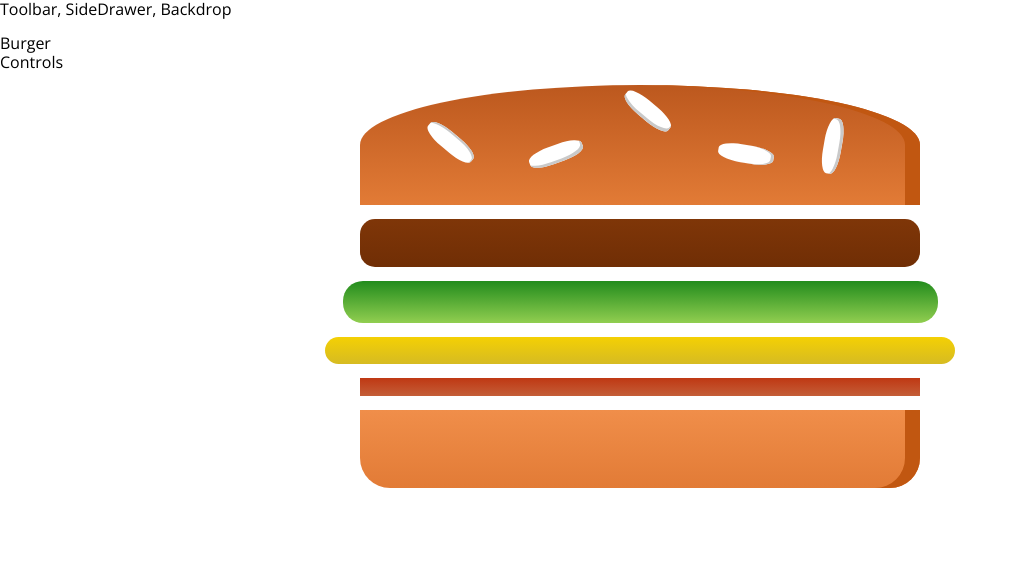
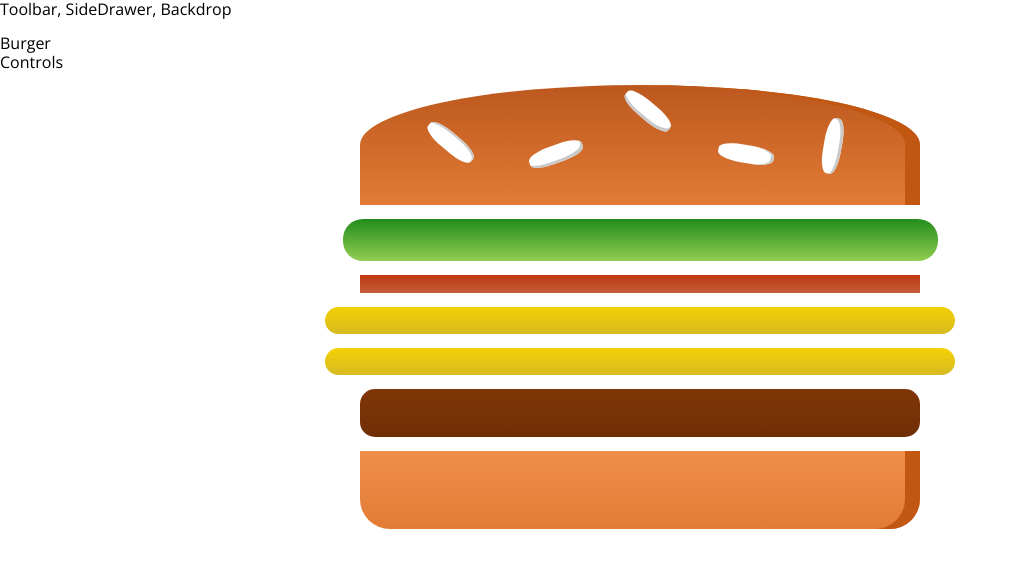
Before and after one commit to tmichelogiannakis/burger-builder, a React (Create React App) app: page / in a window 1280 px wide. Shown: the top 568 px of the page, without its empty margins (0-1018 px from the left). Built offline with nearby package versions, Linux system fonts and the light colour scheme.

Commit message:
feat: dynamic burger ingredients

```diff
--- a/src/layout/builder/Builder.js
+++ b/src/layout/builder/Builder.js
@@ -2,12 +2,21 @@ import React, { Component } from 'react';
 import Burger from './components/burger/Burger';
 
 class Builder extends Component {
+  state = {
+    ingredients: {
+      salad: 1,
+      bacon: 1,
+      cheese: 2,
+      meat: 1
+    }
+  };
+
   render() {
     return (
       <>
         <div>Burger</div>
         <div>Controls</div>
-        <Burger />
+        <Burger ingredients={this.state.ingredients} />
       </>
     );
   }
--- a/src/layout/builder/components/burger/Burger.js
+++ b/src/layout/builder/components/burger/Burger.js
@@ -3,14 +3,17 @@ import styled from 'styled-components';
 
 import Ingredient from './ingredient/Ingredient';
 
-const burger = ({ className }) => {
+const burger = ({ className, ingredients }) => {
+  const ingredientComponents = Object.entries(ingredients).reduce(
+    (accumulator, [ingredient, length]) =>
+      accumulator.concat(Array.from({ length }, (_, i) => <Ingredient key={`${ingredient}-${i}`} type={ingredient} />)),
+    []
+  );
   return (
     <div className={className}>
       <Ingredient type="bread-top" />
-      <Ingredient type="meat" />
-      <Ingredient type="salad" />
-      <Ingredient type="cheese" />
-      <Ingredient type="bacon" />
+      {ingredientComponents}
+      {ingredientComponents.length === 0 && <p>Please start adding ingredients</p>}
       <Ingredient type="bread-bottom" />
     </div>
   );
```
